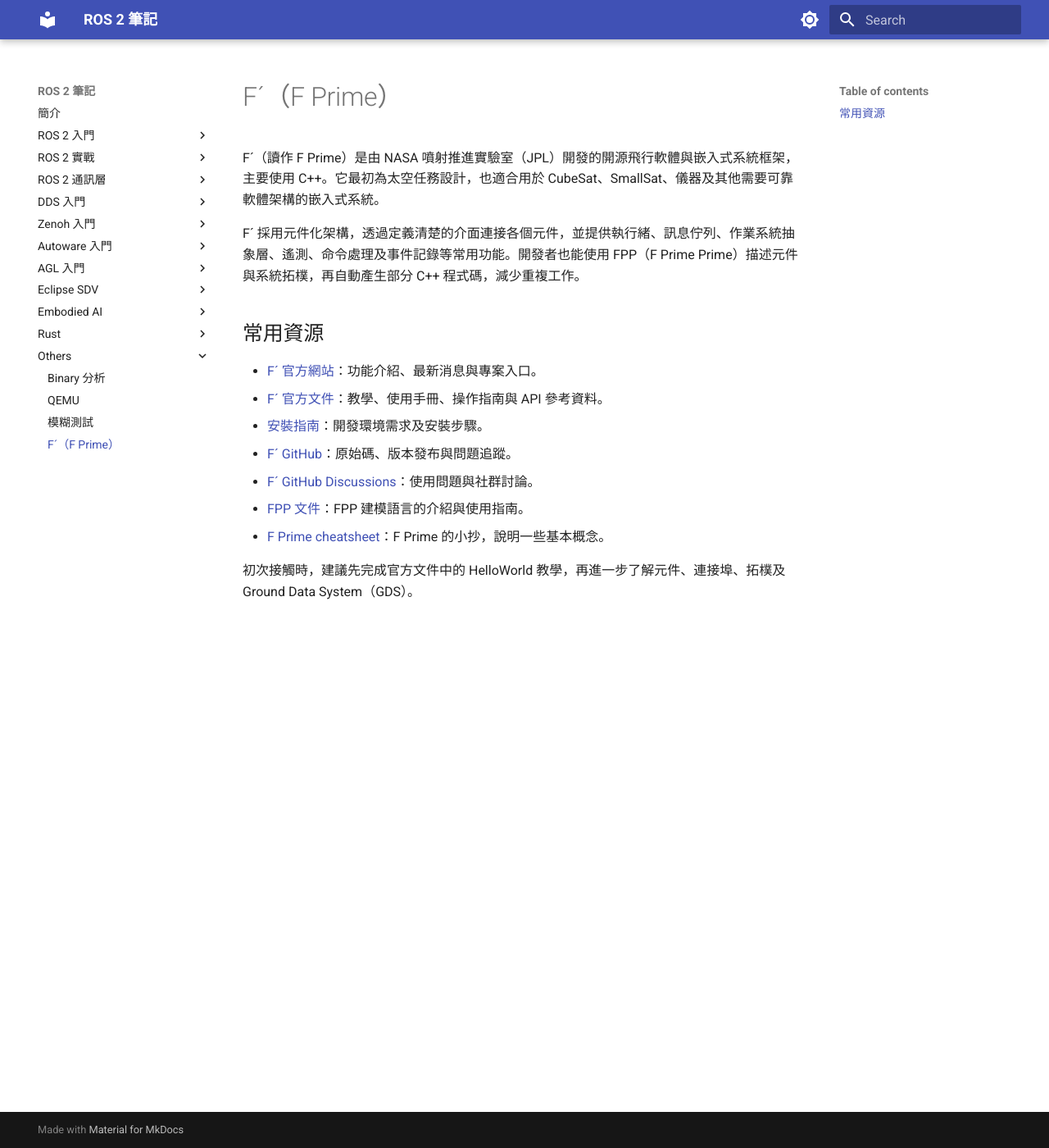
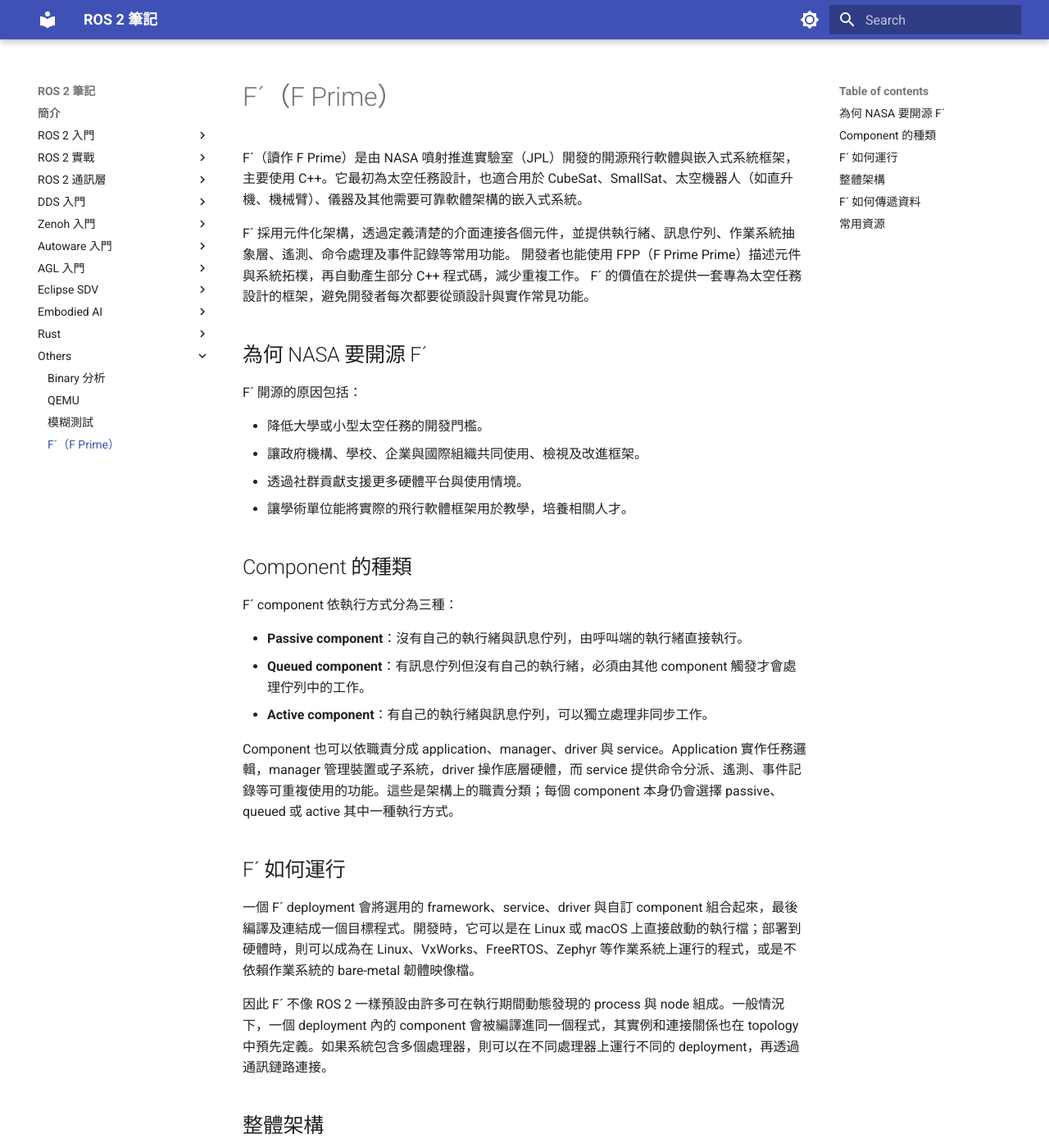
Before and after one commit to evshary/ros2-learning, an MkDocs documentation site: the page built from docs/others/fprime.md, in a window 1280 px wide and 1400 px high. Shown: the whole window at 82% size. Built offline with MkDocs 1.6.1 and Material for MkDocs 9.7.7, drawn with Linux system fonts in a browser that asks for light colours; some of the changed text lies outside the part shown.

Commit message:
Add the architecture for FPrime.
Signed-off-by: ChenYing Kuo <evshary@gmail.com>

````diff
--- a/docs/others/fprime.md
+++ b/docs/others/fprime.md
@@ -1,8 +1,80 @@
 # F´（F Prime）
 
-F´（讀作 F Prime）是由 NASA 噴射推進實驗室（JPL）開發的開源飛行軟體與嵌入式系統框架，主要使用 C++。它最初為太空任務設計，也適合用於 CubeSat、SmallSat、儀器及其他需要可靠軟體架構的嵌入式系統。
+F´（讀作 F Prime）是由 NASA 噴射推進實驗室（JPL）開發的開源飛行軟體與嵌入式系統框架，主要使用 C++。它最初為太空任務設計，也適合用於 CubeSat、SmallSat、太空機器人（如直升機、機械臂）、儀器及其他需要可靠軟體架構的嵌入式系統。
 
-F´ 採用元件化架構，透過定義清楚的介面連接各個元件，並提供執行緒、訊息佇列、作業系統抽象層、遙測、命令處理及事件記錄等常用功能。開發者也能使用 FPP（F Prime Prime）描述元件與系統拓樸，再自動產生部分 C++ 程式碼，減少重複工作。
+F´ 採用元件化架構，透過定義清楚的介面連接各個元件，並提供執行緒、訊息佇列、作業系統抽象層、遙測、命令處理及事件記錄等常用功能。
+開發者也能使用 FPP（F Prime Prime）描述元件與系統拓樸，再自動產生部分 C++ 程式碼，減少重複工作。
+F´ 的價值在於提供一套專為太空任務設計的框架，避免開發者每次都要從頭設計與實作常見功能。
+
+## 為何 NASA 要開源 F´
+
+F´ 開源的原因包括：
+
+* 降低大學或小型太空任務的開發門檻。
+* 讓政府機構、學校、企業與國際組織共同使用、檢視及改進框架。
+* 透過社群貢獻支援更多硬體平台與使用情境。
+* 讓學術單位能將實際的飛行軟體框架用於教學，培養相關人才。
+
+## Component 的種類
+
+F´ component 依執行方式分為三種：
+
+* **Passive component**：沒有自己的執行緒與訊息佇列，由呼叫端的執行緒直接執行。
+* **Queued component**：有訊息佇列但沒有自己的執行緒，必須由其他 component 觸發才會處理佇列中的工作。
+* **Active component**：有自己的執行緒與訊息佇列，可以獨立處理非同步工作。
+
+Component 也可以依職責分成 application、manager、driver 與 service。Application 實作任務邏輯，manager 管理裝置或子系統，driver 操作底層硬體，而 service 提供命令分派、遙測、事件記錄等可重複使用的功能。這些是架構上的職責分類；每個 component 本身仍會選擇 passive、queued 或 active 其中一種執行方式。
+
+## F´ 如何運行
+
+一個 F´ deployment 會將選用的 framework、service、driver 與自訂 component 組合起來，最後編譯及連結成一個目標程式。開發時，它可以是在 Linux 或 macOS 上直接啟動的執行檔；部署到硬體時，則可以成為在 Linux、VxWorks、FreeRTOS、Zephyr 等作業系統上運行的程式，或是不依賴作業系統的 bare-metal 韌體映像檔。
+
+因此 F´ 不像 ROS 2 一樣預設由許多可在執行期間動態發現的 process 與 node 組成。一般情況下，一個 deployment 內的 component 會被編譯進同一個程式，其實例和連接關係也在 topology 中預先定義。如果系統包含多個處理器，則可以在不同處理器上運行不同的 deployment，再透過通訊鏈路連接。
+
+## 整體架構
+
+```mermaid
+flowchart TB
+    subgraph D1[Deployment A：執行檔或韌體]
+        C1[Component A<br/>（Typed output ports）]
+        C2[Component B<br/>（Typed input port）]
+        HUB1[Hub component<br/>（Serialized input port）]
+        C4[Component D<br/>（Typed input / output ports<br/>e.g. Command / Telemetry / Event）]
+        CDH[F´ Command and Data Handling]
+        FRAME[Framer / Deframer]
+        COM[Communication adapter]
+
+        C1 -->|Typed port call| C2
+        C1 -->|Port call 序列化| HUB1
+        C4 <-->|Typed port calls| CDH
+        CDH <-->|F Prime packet| FRAME
+        FRAME <-->|Frame| COM
+    end
+
+    COM <-->|TCP、UART 或 Radio| GDS[Ground Data System]
+
+    subgraph D2[Deployment B：另一個處理器]
+        HUB2[Hub component<br/>（Serialized output port）]
+        C3[Component C<br/>（Typed input port）]
+
+        HUB2 -->|反序列化為 Typed port call| C3
+    end
+
+    HUB1 -->|Serialized data<br/>跨處理器傳輸| HUB2
+```
+
+圖中的 Deployment A 與 Deployment B 是彼此獨立的目標程式。大部分 component 通訊發生在同一個 deployment 內；跨處理器或連接地面系統時，通常需要進一步序列化與封包化。
+圖中的 F´ Command and Data Handling 將命令分派、遙測與事件處理等標準 component 收合成一個區塊，雙向箭頭則分別代表 command 上行，以及 telemetry、event 與 command response 下行。
+
+## F´ 如何傳遞資料
+
+F´ 依資料傳遞的範圍提供不同層次的介面：
+
+* **Typed port**：component 之間最常用的介面。Port 會明確定義參數型別，output port 只能連接相容的 input port，因此編譯時就能檢查介面是否正確。在同一個 deployment 中，這類通訊通常會成為程式內的函式呼叫或訊息佇列操作。
+* **Serialized port**：將 typed port 的參數序列化成通用的位元組 buffer，讓中間的轉送元件不需要知道實際資料型別。它常用於通用路由、資料儲存，或透過 hub 將 port call 傳到另一個處理器；接收端可再將 buffer 反序列化回原本的 typed port 參數。
+* **F Prime packet**：用於 deployment 與 Ground Data System（GDS）之間的 uplink 與 downlink，例如 command、telemetry、event 及 file data。Packet 會帶有識別資料種類的 descriptor，再由 framing 元件包成可傳輸的 frame，最後經由 TCP、UART 或無線電等通訊介面送出。F´ 也能改用 CCSDS 或任務自訂的封包與 framing 格式。
+
+簡單來說，typed port 負責程式內 component 之間的強型別互動；serialized port 讓 port call 可以通過不理解具體型別的轉送元件或跨越處理器邊界；F Prime packet 則負責與地面系統交換任務資料。
 
 ## 常用資源
 
````
